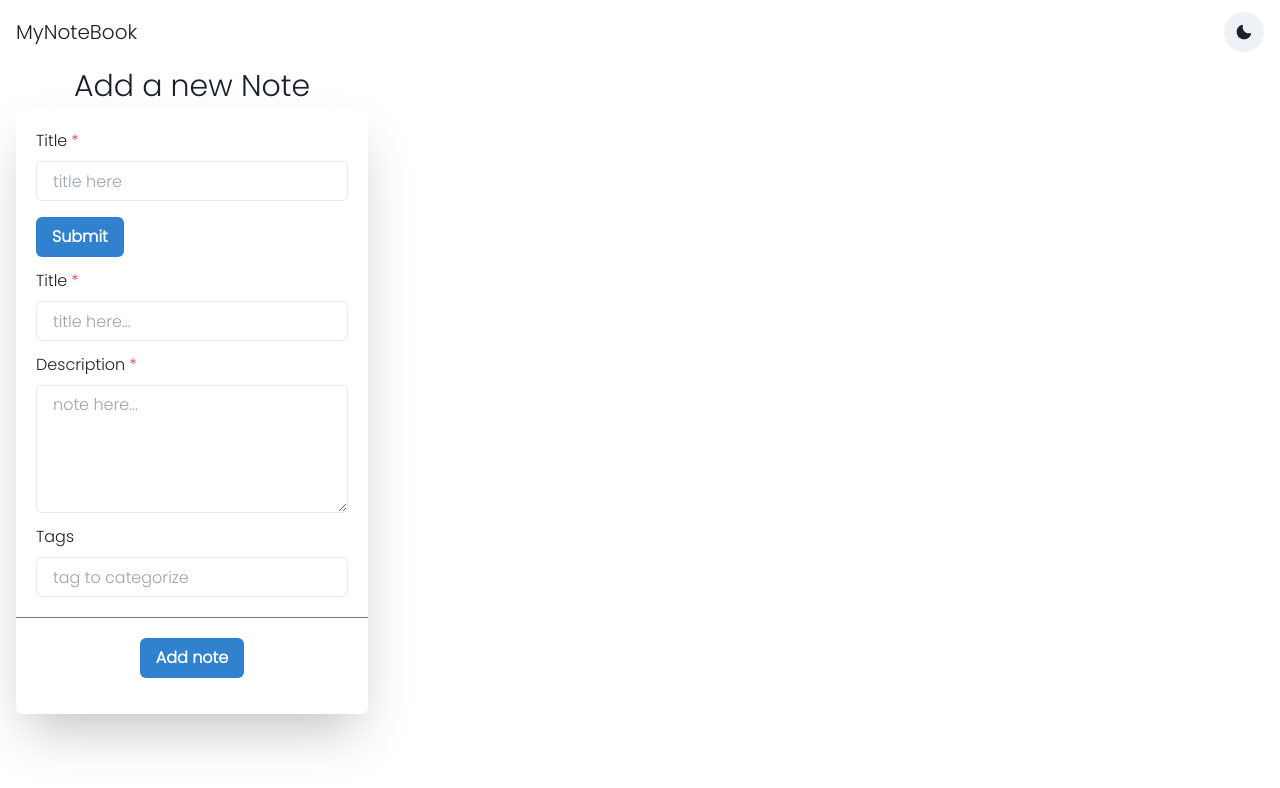
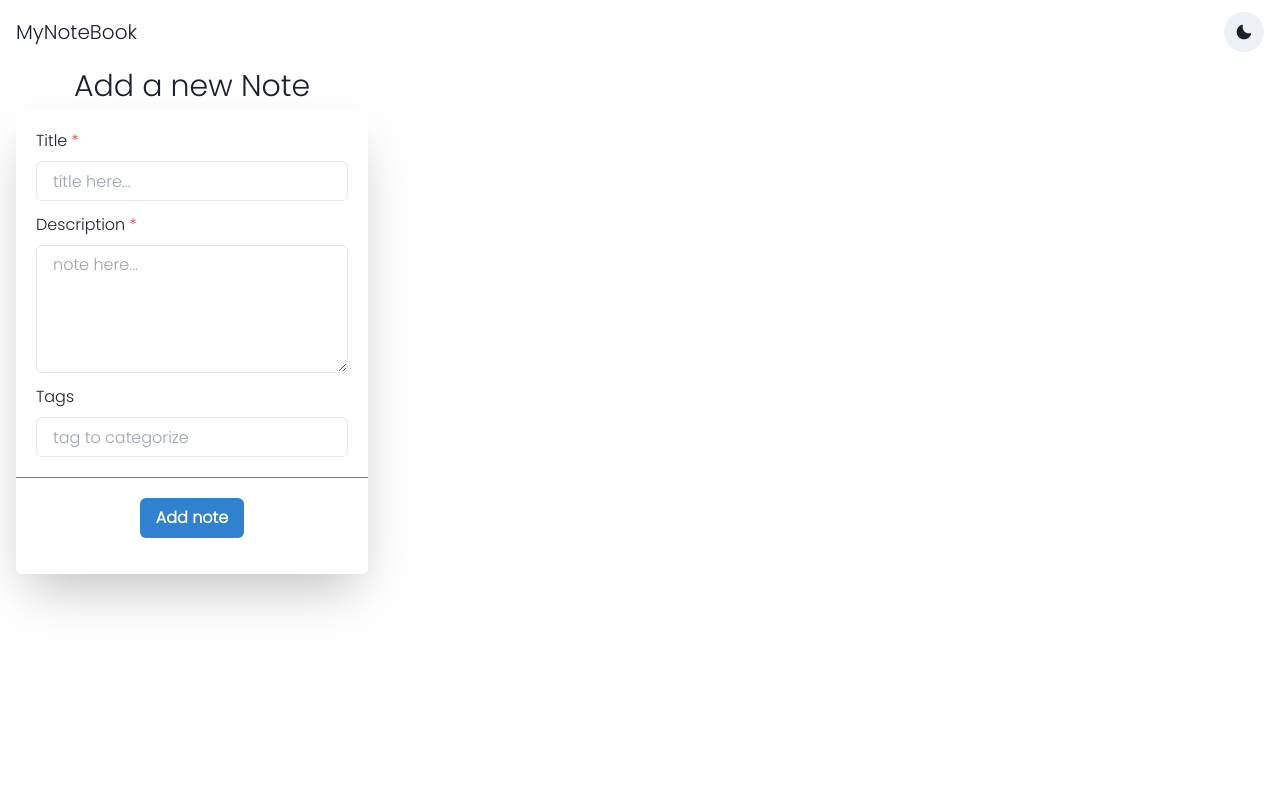
Before and after one commit to aniket-tote/MyNotebook, a React (Vite) app in the folder Client/: page /addnote in a window 1280 px wide. Shown: the top 788 px of the page. Built offline with nearby package versions, Linux system fonts and the light colour scheme.

Commit message:
added login component

```diff
--- a/Client/src/components/Addnote.jsx
+++ b/Client/src/components/Addnote.jsx
@@ -17,7 +17,6 @@ import {
 } from "@chakra-ui/react";
 import React, { useContext, useState } from "react";
 import noteContext from "../context/notes/noteContext";
-import { Field, Form, Formik } from 'formik';
 
 const Addnote = () => {
   //context
@@ -73,62 +72,16 @@ const Addnote = () => {
     setNote({ ...note, [e.target.name]: e.target.value }); //update state when user input values
   };
 
-  function validateName(value) {
-    let error;
-    if (!value) {
-      error = "Title is required";
-    } else if (value.length < 3 ) {
-      error = "Title should be at least 3 char";
-    }
-    return error;
-  }
-
   return (
     <Card maxW="sm" shadow={"2xl"} width={"100%"} paddingBottom={4}>
       <CardBody>
         <Stack spacing="3">
-          <Formik
-            onSubmit={(values, actions) => {
-              setTimeout(() => {
-                alert(JSON.stringify(values, null, 2));
-                actions.setSubmitting(false);
-              }, 1000);
-            }}
-          >
-            {(props) => (
-              <Form>
-                <Field name="name" validate={validateName}>
-                  {({ field, form }) => (
-                    <FormControl
-                      isInvalid={form.errors.name && form.touched.name}
-                      isRequired
-                    >
-                      <FormLabel>Title</FormLabel>
-                      <Input {...field} placeholder="title here" />
-                      <FormErrorMessage>{form.errors.name}</FormErrorMessage>
-                    </FormControl>
-                  )}
-                </Field>
-                <Button
-                  mt={4}
-                  variant="solid"
-                  colorScheme="blue"
-                  isLoading={props.isSubmitting}
-                  type="submit"
-                >
-                  Submit
-                </Button>
-              </Form>
-            )}
-          </Formik>
           <FormControl isRequired>
             <FormLabel>Title</FormLabel>
             <Input
               placeholder="title here..."
-              id="title"
               name="title"
               value={note.title}
-              minLength={3}
               onChange={onchange}
             />
           </FormControl>
@@ -137,7 +90,6 @@ const Addnote = () => {
             <Textarea
               rows={5}
               placeholder="note here..."
-              id="description"
               name="description"
               value={note.description}
               minLength={5}
@@ -148,7 +100,6 @@ const Addnote = () => {
             <FormLabel>Tags</FormLabel>
             <Input
               placeholder={"tag to categorize"}
-              id="tag"
               name="tag"
               value={note.tag}
               onChange={onchange}
```
